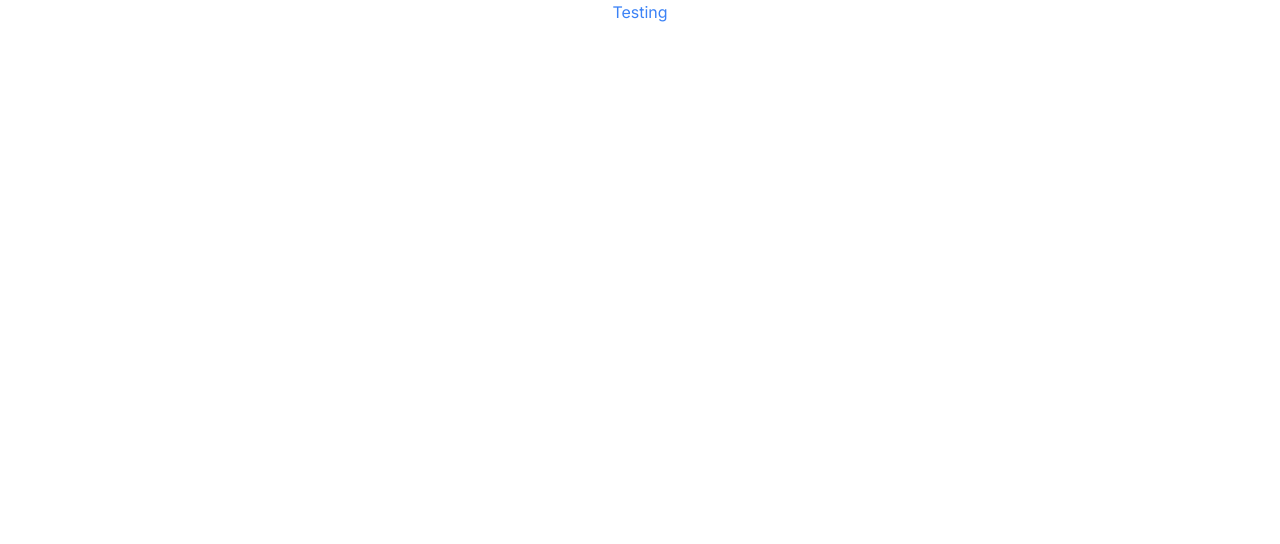
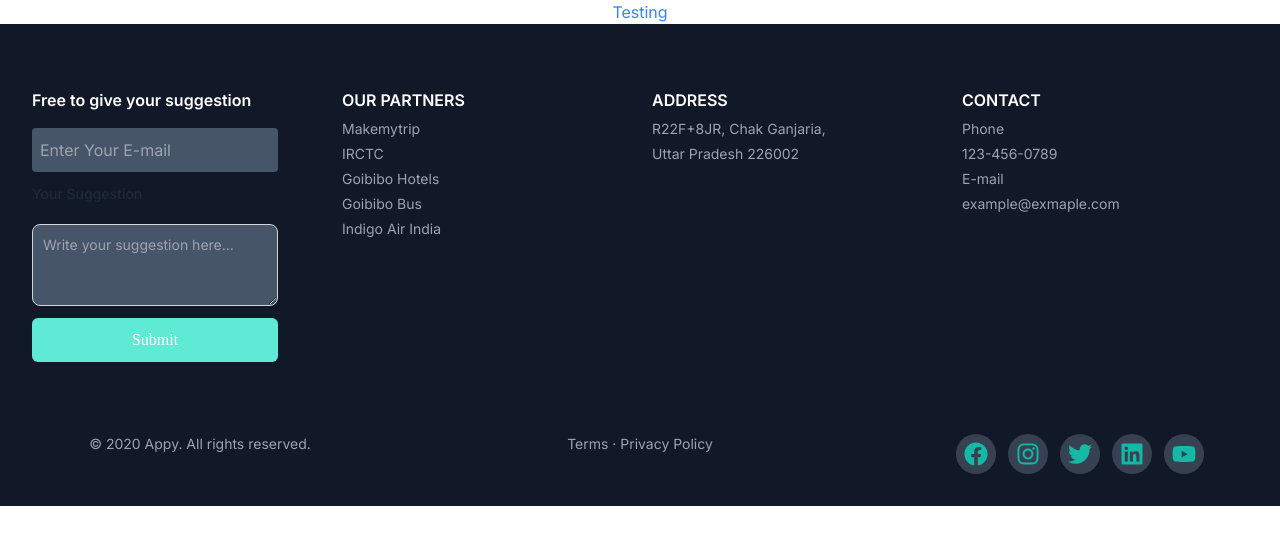
Before and after one commit to dev-KS-155/Hidden-leaf, a Next.js app in the folder Client/: page / in a window 1280 px wide. Shown: the top 544 px of the page. Built offline with nearby package versions, Linux system fonts and the light colour scheme.

Commit message:
"add footer componet in component folder  "

```diff
--- a/Client/package.json
+++ b/Client/package.json
@@ -13,7 +13,8 @@
     "eslint-config-next": "13.5.2",
     "next": "13.5.2",
     "react": "18.2.0",
-    "react-dom": "18.2.0"
+    "react-dom": "18.2.0",
+    "react-icons": "4.11.0"
   },
   "devDependencies": {
     "autoprefixer": "^10.4.16",
--- a/Client/src/app/page.js
+++ b/Client/src/app/page.js
@@ -1,9 +1,11 @@
+import Footer from '@/componets/footer/Footer'
 import Image from 'next/image'
 
 export default function Home() {
   return (
     <>
       <h1 className='bg-white text-center text-blue-500'>Testing</h1>
+      <Footer/>
     </>
   )
 }
--- /dev/null
+++ b/Client/src/componets/footer/Footer.js
@@ -0,0 +1,21 @@
+import React from "react";
+import ItemsContainer from "./ItemsContainer";
+import SocialIcons from "@/componets/footer/SocialIcons";
+import { Icons } from '@/componets/footer/Menus';
+const Footer = () => {
+  return (
+    <footer className="bg-gray-900 text-white justify-center align-middle">
+      <ItemsContainer />
+      <div
+        className="grid grid-cols-1 sm:grid-cols-2 lg:grid-cols-3 gap-10
+      text-center pt-2 text-gray-400 text-sm pb-8"
+      >
+        <span>© 2020 Appy. All rights reserved.</span>
+        <span>Terms · Privacy Policy</span>
+        <SocialIcons/>
+      </div>
+    </footer>
+  );
+};
+
+export default Footer;
--- /dev/null
+++ b/Client/src/componets/footer/Item.js
@@ -0,0 +1,21 @@
+import React from "react";
+const Item = ({ Links, title }) => {
+  return (
+    <ul className="justify-center align-middle">
+      <h1 className="mb-1 font-semibold">{title}</h1>
+      {Links.map((link) => (
+        <li key={link.name}>
+          <a
+            className="text-gray-400 hover:text-teal-400 duration-300
+          text-sm cursor-pointer leading-6"
+            href={link.link}
+          >
+            {link.name}
+          </a>
+        </li>
+      ))}
+    </ul>
+  );
+};
+
+export default Item;
--- /dev/null
+++ b/Client/src/componets/footer/ItemsContainer.js
@@ -0,0 +1,42 @@
+import Item from "./Item";
+import { ADDRESS, COMPANY, CONTACT } from "./Menus";
+const ItemsContainer = () => {
+  return (
+    <div className="grid grid-cols-1 sm:grid-cols-3 lg:grid-cols-4 gap-6 sm:px-8 px-5 py-16 justify-around  align-middle">
+       <div className="pe-10 flex flex-col gap-3 justify-center align-middle">
+          <h1 className="mb-1 font-semibold">Free to give your suggestion</h1>
+          <div className="flex flex-col gap-3">
+            <input
+              type="text"
+              placeholder="Enter Your E-mail"
+              className=" bg-slate-600 dark:text-white
+           sm:w-72 !w-full sm:mr-5 mr-1 lg:mb-0 mb-4 py-2.5 rounded px-2 focus:ring-blue-500 focus:border-blue-500"
+            />
+            <label
+              for="message"
+              class="block mb-2 text-sm font-medium text-gray-800 dark:text-white"
+            >
+               Your Suggestion
+            </label>
+            <textarea
+              id="message"
+              rows="3"
+              class="block p-2.5 w-full text-sm text-black-900 bg-white-50 rounded-lg border border-gray-300 focus:ring-blue-500 focus:border-blue-500 bg-slate-600 dark:border-gray-600 dark:placeholder-gray-400 dark:text-white dark:focus:ring-blue-500 dark:focus:border-blue-500 "
+              placeholder="Write your suggestion here..."
+            ></textarea>
+            <button
+              className="bg-teal-300  hover:bg-teal-500 duration-300 px-5 py-2.5 font-[Poppins]
+           rounded-md text-white md:w-auto "
+            >
+              Submit
+            </button>
+          </div>
+          </div>
+      <Item Links={COMPANY} title="OUR PARTNERS" />
+      <Item Links={ADDRESS} title="ADDRESS" />
+      <Item Links={CONTACT} title="CONTACT" />
+    </div>
+  );
+};
+
+export default ItemsContainer;
--- /dev/null
+++ b/Client/src/componets/footer/Menus.js
@@ -0,0 +1,17 @@
+  export const ADDRESS = [
+    { name: "R22F+8JR, Chak Ganjaria,", link: "#" },
+    { name: " Uttar Pradesh 226002", link: "#" },
+  ];
+  export const COMPANY = [
+    { name: "Makemytrip", link: "https://www.makemytrip.com/" },
+    { name: "IRCTC", link: "https://www.irctc.co.in/" },
+    { name: "Goibibo Hotels", link: "https://www.ixigo.com/" },
+    { name: "Goibibo Bus", link: "https://www.ixigo.com/" },
+    { name: "Indigo Air India", link: "https://www.ixigo.com/" },
+  ];
+  export const CONTACT = [
+    { name: "Phone", link: "#" },
+    { name: "123-456-0789", link: "#" },
+    { name: "E-mail", link: "#" },
+    { name: "example@exmaple.com", link: "#" },
+  ];
--- /dev/null
+++ b/Client/src/componets/footer/SocialIcons.js
@@ -0,0 +1,66 @@
+import React from "react";
+import {
+  FaTwitter,
+  FaInstagram,
+  FaLinkedin,
+  FaYoutube,
+  FaFacebook,
+} from "react-icons/fa";
+const SocialIcons = () => {
+  return (
+    <div className="text-teal-500">
+      <span
+        className="p-2 cursor-pointer inline-flex items-center
+        rounded-full bg-gray-700 mx-1.5 text-xl hover:text-gray-100 hover:bg-teal-500
+        duration-300 "
+      >
+        {" "}
+        <a href="https://www.youtube.com/" target="_blank">
+          {" "}
+          <FaFacebook className="text-2xl cursor-pointer hover:text-blue-600" />
+        </a>
+      </span>
+      <span
+        className="p-2 cursor-pointer inline-flex items-center
+      rounded-full bg-gray-700 mx-1.5 text-xl hover:text-gray-100 hover:bg-teal-500
+      duration-300 "
+      >
+        <a href="https://www.youtube.com/" target="_blank">
+          {" "}
+          <FaInstagram className="text-2xl cursor-pointer hover:text-yellow-600" />
+        </a>
+      </span>
+      <span
+        className="p-2 cursor-pointer inline-flex items-center
+        rounded-full bg-gray-700 mx-1.5 text-xl hover:text-gray-100 hover:bg-teal-500
+        duration-300 "
+      >
+        <a href="https://www.youtube.com/" target="_blank">
+          {" "}
+          <FaTwitter className="text-2xl cursor-pointer hover:text-blue-600" />
+        </a>{" "}
+      </span>
+      <span
+        className="p-2 cursor-pointer inline-flex items-center
+        rounded-full bg-gray-700 mx-1.5 text-xl hover:text-gray-100 hover:bg-teal-500
+        duration-300 "
+      >
+        <a href="https://www.youtube.com/" target="_blank">
+          <FaLinkedin className="text-2xl cursor-pointer hover:text-blue-600" />
+        </a>{" "}
+      </span>
+      <span
+        className="p-2 cursor-pointer inline-flex items-center
+        rounded-full bg-gray-700 mx-1.5 text-xl hover:text-gray-100 hover:bg-teal-500
+        duration-300 "
+      >
+        <a href="https://www.youtube.com/" target="_blank">
+          {" "}
+          <FaYoutube className="text-2xl cursor-pointer hover:text-red-600" />{" "}
+        </a>
+      </span>
+    </div>
+  );
+};
+
+export default SocialIcons;
```
Also changed, not shown: 1 other file (tests, documents, lock files or other folders).
